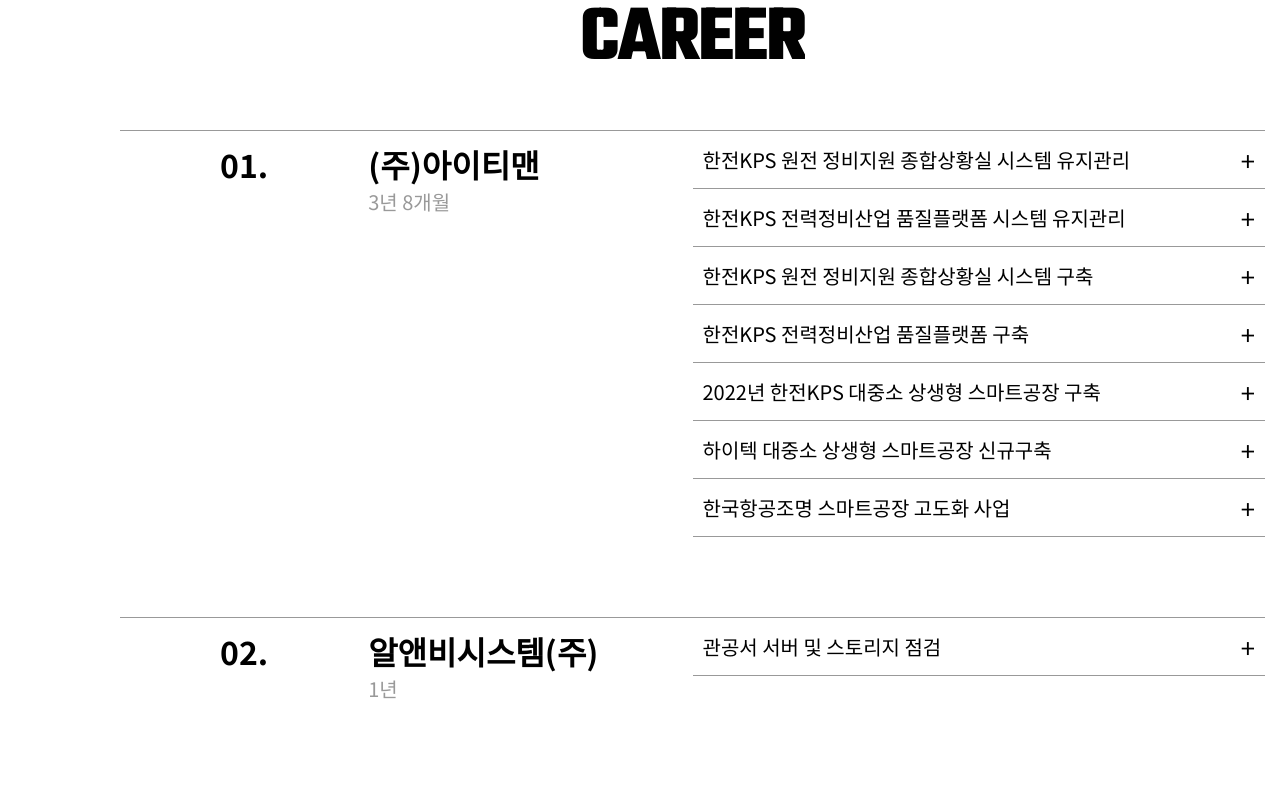
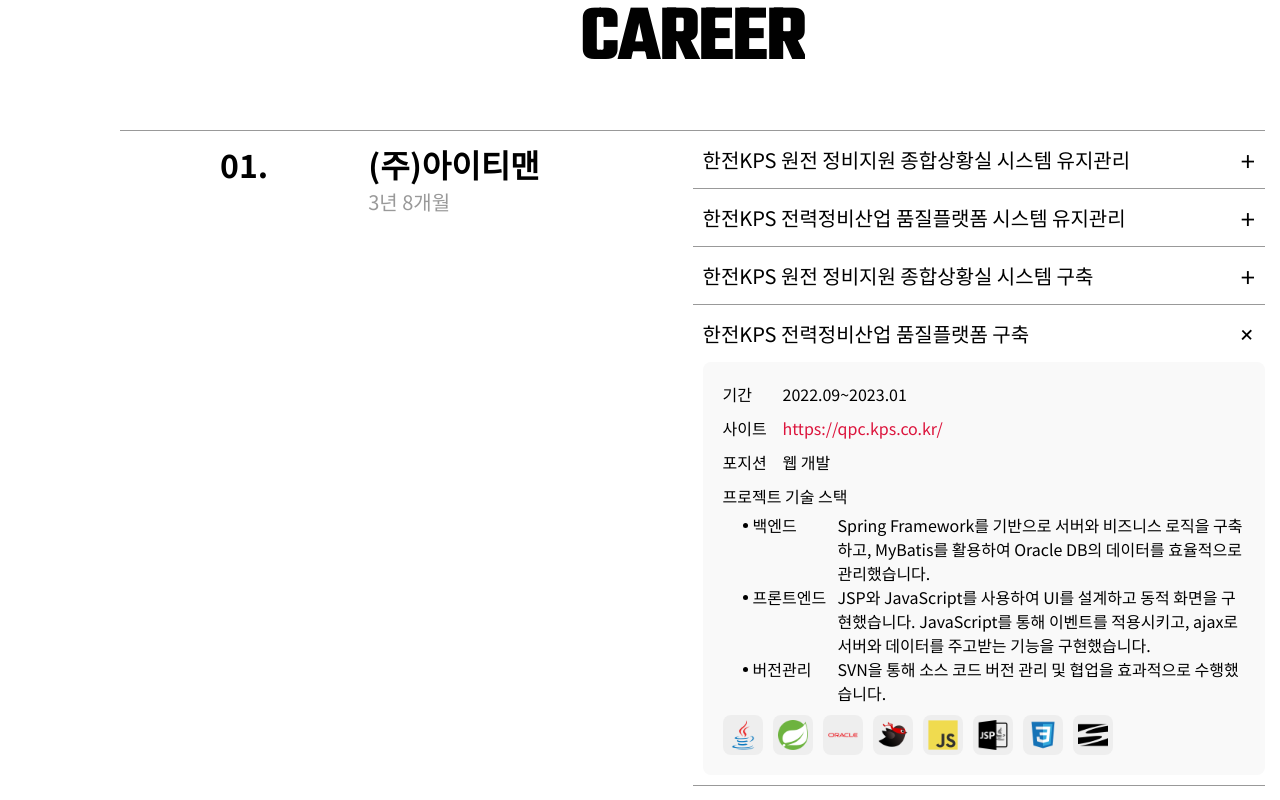
Before and after one commit to park-ria/portfolio, a React (Create React App) app: page / in a window 1280 px wide. Shown: the part 3760-4560 px from the top of the page. Built offline with nearby package versions, Linux system fonts and the light colour scheme.

Commit message:
Career 완료

```diff
--- a/src/components/Career/CareerGroup.tsx
+++ b/src/components/Career/CareerGroup.tsx
@@ -1,8 +1,11 @@
 import styled from "styled-components";
 import { CareerType } from "../../type";
 import CareerProject from "./CareerProject";
+import { motion } from "framer-motion";
+import { useRecoilValue } from "recoil";
+import { selectedIndexAtom } from "../../atoms";
 
-const Wrapper = styled.div`
+const Wrapper = styled(motion.div)`
   display: flex;
   justify-content: space-between;
   border-top: 1px solid var(--dark-gray-color);
@@ -57,7 +60,7 @@
   }
 `;
 
-const Projects = styled.ul`
+const Projects = styled(motion.ul)`
   width: 50%;
   @media screen and (max-width: 1150px) {
     width: 100%;
@@ -69,8 +72,37 @@
 }
 
 const CareerGroup = ({ data }: CareerGroupType) => {
+  const seletedIndex = useRecoilValue(selectedIndexAtom);
+
+  const container = {
+    hidden: { opacity: 0 },
+    visible: {
+      opacity: 1,
+      transition: {
+        staggerChildren: 0.05,
+        delayChildren: data.orderNum === "01" ? 0.3 : 0.75,
+      },
+    },
+  };
+
+  const listVariant = {
+    hidden: {
+      y: -10,
+      opacity: 0,
+    },
+    visible: {
+      y: 0,
+      opacity: 1,
+    },
+  };
+
   return (
-    <Wrapper>
+    <Wrapper
+      variants={listVariant}
+      initial="hidden"
+      animate={seletedIndex === -1 || seletedIndex === 2 ? "visible" : "hidden"}
+      transition={{ delay: data.orderNum === "01" ? 0.3 : 0.7 }}
+    >
       <SubTitle>
         <SubTitleText>{data.orderNum}.</SubTitleText>
         <SubTitleGroup>
@@ -78,9 +110,20 @@
           <CareerDate>{data.period}</CareerDate>
         </SubTitleGroup>
       </SubTitle>
-      <Projects>
+      <Projects
+        variants={container}
+        initial="hidden"
+        animate={
+          seletedIndex === -1 || seletedIndex === 2 ? "visible" : "hidden"
+        }
+      >
         {data.project.map((project, pIndex) => (
-          <CareerProject key={pIndex} project={project} />
+          <motion.li key={pIndex} variants={listVariant}>
+            <CareerProject
+              project={project}
+              first={data.orderNum === "01" && pIndex === 3}
+            />
+          </motion.li>
         ))}
       </Projects>
     </Wrapper>
--- a/src/components/Career/CareerProject.tsx
+++ b/src/components/Career/CareerProject.tsx
@@ -1,10 +1,10 @@
-import { useState } from "react";
+import { useEffect, useState } from "react";
 import styled from "styled-components";
 import { ProjectType } from "../../type";
 import CareerProjectDesc from "./CareerProjectDesc";
 import { motion } from "framer-motion";
 
-const Wrapper = styled(motion.li)`
+const Wrapper = styled(motion.div)`
   padding-left: 10px;
   border-bottom: 1px solid var(--dark-gray-color);
   overflow: hidden;
@@ -56,13 +56,18 @@
 
 interface CareerProjectType {
   project: ProjectType;
+  first: boolean;
 }
 
-const CareerProject = ({ project }: CareerProjectType) => {
+const CareerProject = ({ project, first }: CareerProjectType) => {
   const [isOpen, setIsOpen] = useState(false);
   const onClick = () => {
     setIsOpen((prev) => !prev);
   };
+
+  useEffect(() => {
+    if (first) setIsOpen(true);
+  }, []);
 
   return (
     <Wrapper
--- a/src/components/Career/CareerProjectDesc.tsx
+++ b/src/components/Career/CareerProjectDesc.tsx
@@ -28,11 +28,11 @@
 `;
 
 const Site = styled.a`
+  color: crimson;
   cursor: pointer;
   transition: all 0.3s;
   &:hover {
     text-decoration: underline;
-    color: crimson;
   }
 `;
 
--- a/src/components/Career/CareerSkillIcon.tsx
+++ b/src/components/Career/CareerSkillIcon.tsx
@@ -8,6 +8,20 @@
   height: 40px;
   background: ${({ theme }) => theme.skillIconBg};
   border-radius: 8px;
+  position: relative;
+  cursor: pointer;
+  .name {
+    position: absolute;
+    bottom: -18px;
+    left: 50%;
+    font-size: 14px;
+    opacity: 0;
+    transform: translateX(-50%);
+    transition: opacity 0.2s;
+  }
+  &:hover .name {
+    opacity: 1;
+  }
   @media screen and (max-width: 450px) {
     width: 30px;
     height: 30px;
@@ -31,6 +45,7 @@
   return (
     <SkillIcon>
       <img src={`/imgs/${icon}.png`} alt={icon} />
+      <span className="name">{icon}</span>
     </SkillIcon>
   );
 };
--- a/src/components/Header.tsx
+++ b/src/components/Header.tsx
@@ -14,7 +14,7 @@
   flex-direction: column;
   justify-content: space-between;
   align-items: center;
-  //transition: all 0.3s;
+  transition: transform 0.3s ease;
   opacity: ${({ $menuIdx }) => ($menuIdx === 4 ? 0 : 1)};
   z-index: 1;
 
```
